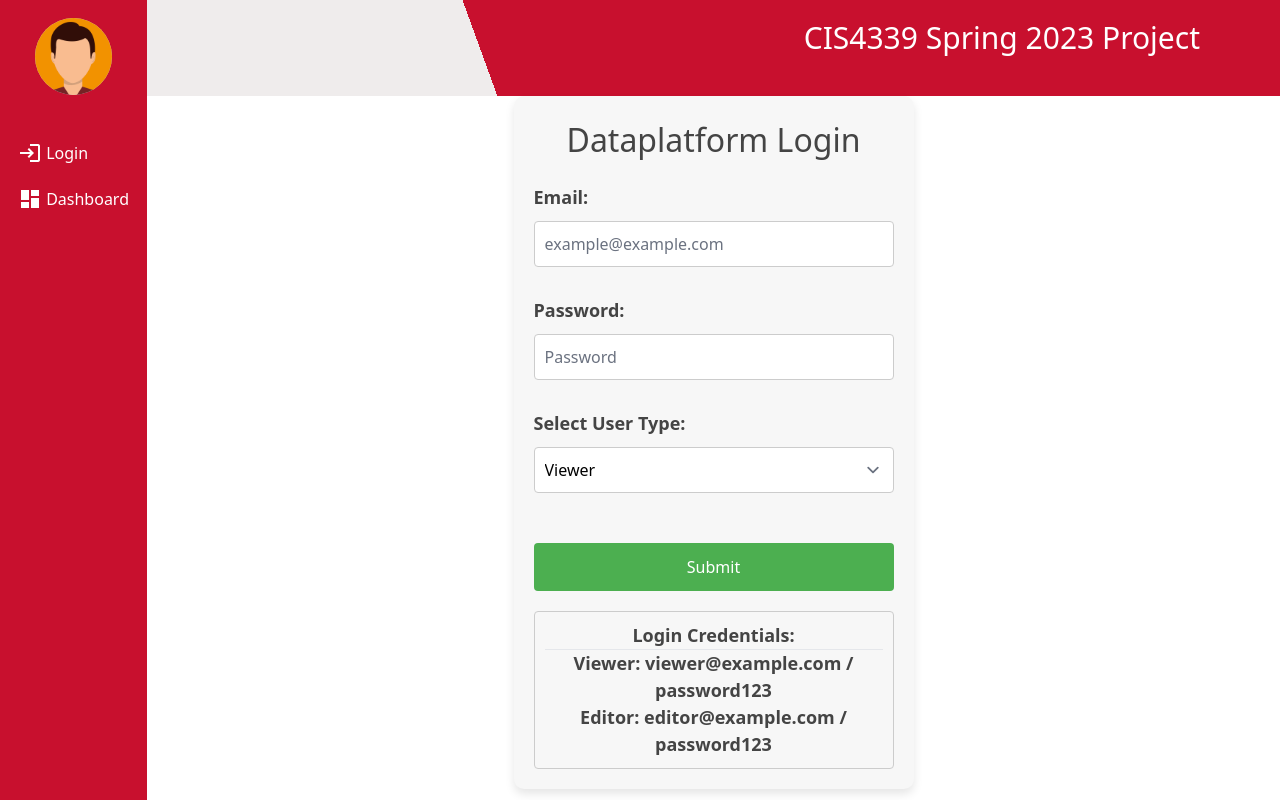
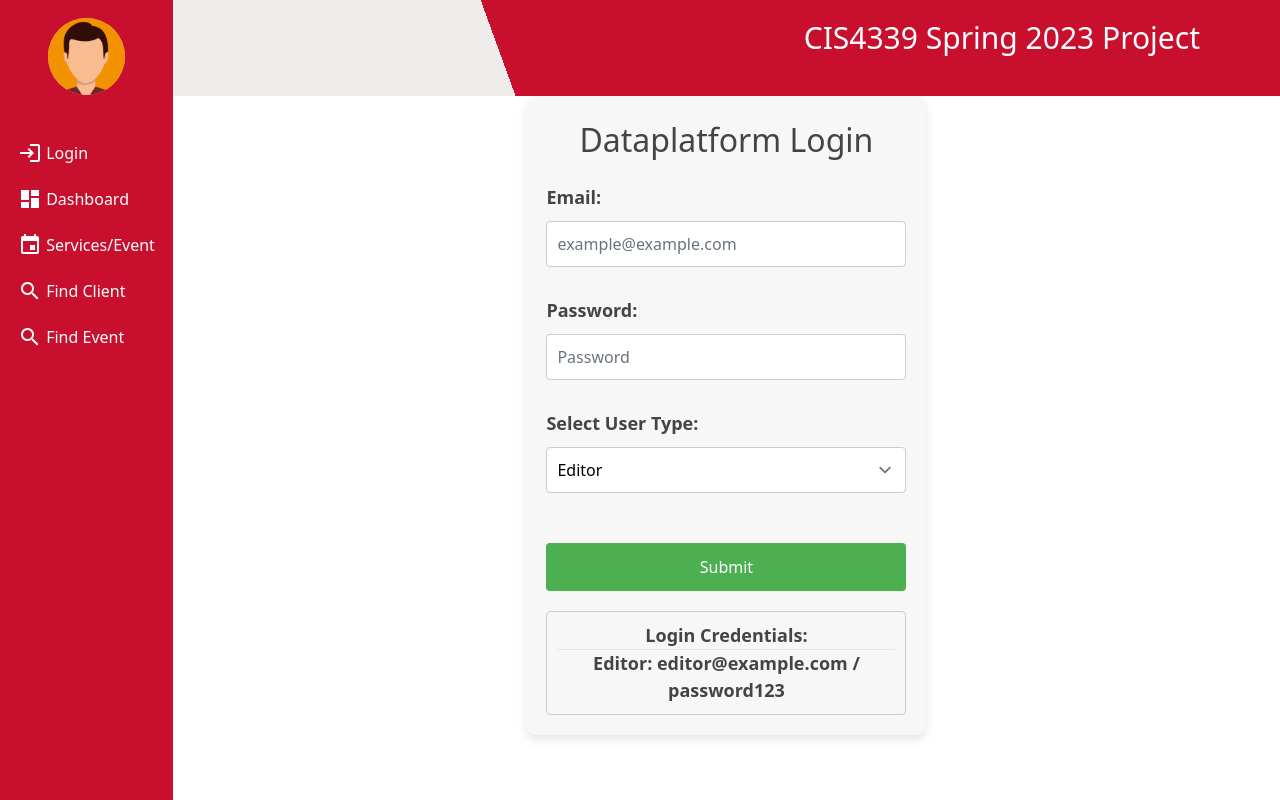
Before and after one commit to CIS-Spring-2023/project-cis_4339_project_8, a Vue app in the folder frontend/: page / in a window 1280 px wide. Built offline with nearby package versions, Linux system fonts and the light colour scheme; no server answers.

Commit message:
update to login vue and app vue for proper editor/viewer priveleges(shaheer) and more updatese to services and models (david)

```diff
--- a/frontend/src/App.vue
+++ b/frontend/src/App.vue
@@ -51,19 +51,19 @@ export default {
         Client Intake Form
       </router-link>
     </li>
-    <li v-if="isAuthenticated && (loginType === 'Editor' || loginType === 'Viewer')">
+    <li v-if="!isAuthenticated || (loginType === 'Editor')">
       <router-link to="/services">
         <span style="position: relative; top: 6px" class="material-icons">event</span>
         Services/Event
       </router-link>
     </li>
-    <li v-if="isAuthenticated && (loginType === 'Editor' || loginType === 'Viewer')">
+    <li v-if="!isAuthenticated || (loginType === 'Editor')">
       <router-link to="/findclient">
         <span style="position: relative; top: 6px" class="material-icons">search</span>
         Find Client
       </router-link>
     </li>
-    <li v-if="isAuthenticated && (loginType === 'Editor' || loginType === 'Viewer')">
+    <li v-if="!isAuthenticated || (loginType === 'Editor')">
       <router-link to="/findevents">
         <span style="position: relative; top: 6px" class="material-icons">search</span>
         Find Event
--- a/frontend/src/components/login.vue
+++ b/frontend/src/components/login.vue
@@ -1,7 +1,7 @@
 // Reference: ChatGPT for some basis of code
 <template>
     <!-- Create a login form -->
-  <div class="login-container">
+  <div class="login-container" >
     <h1>Dataplatform Login</h1>
     <form @submit.prevent="submitForm">
       <div class="form-group">
@@ -18,7 +18,6 @@
         <label for="user-type">Select User Type:</label>
         <!-- Bind user type select value to userType data property -->
         <select id="user-type" v-model="userType">
-          <option value="viewer">Viewer</option>
           <option value="editor">Editor</option>
         </select>
       </div>
@@ -29,7 +28,6 @@
     <div class="credentials">
       <span>Login Credentials:</span>
       <hr>
-      <p><strong>Viewer:</strong> viewer@example.com / password123</p>
       <p><strong>Editor:</strong> editor@example.com / password123</p>
     </div>
   </div>
@@ -41,7 +39,7 @@ export default {
     return {
       email: '',
       password: '',
-      userType: 'viewer',
+      userType: 'editor',
       loginError: ''
     }
   },
```
Also changed, not shown: 2 other files (tests, documents, lock files or other folders).
